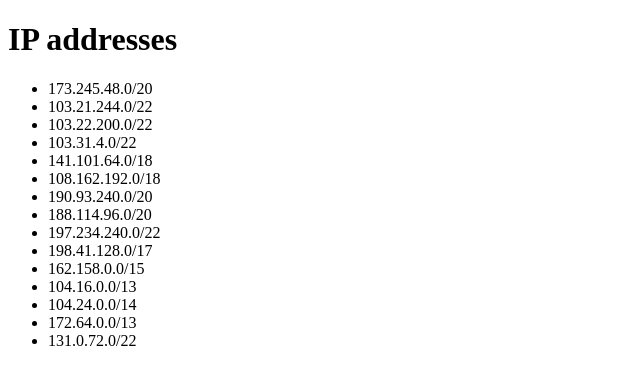
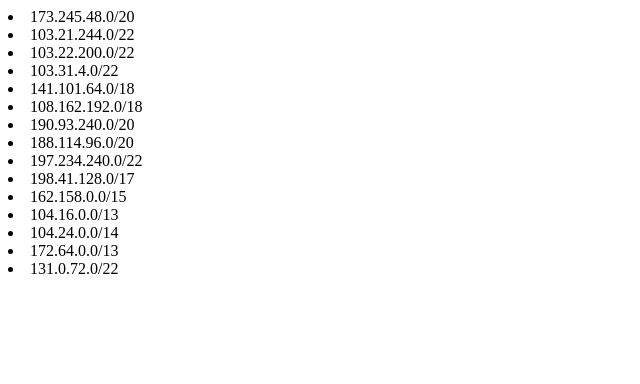
Before and after one commit to openthisworld/cf_checker_test, a plain HTML site: page index.html in a window 1280 px wide. Shown: the whole page, without its empty margins (0-640 px from the left). Drawn offline with Linux system fonts and the light colour scheme.

Commit message:
Update index.html

```diff
--- a/index.html
+++ b/index.html
@@ -1,8 +1,6 @@
 <!DOCTYPE html>
 <html>
 <body>
-	<h1>IP addresses</h1>
-	<ul>
 		<li>173.245.48.0/20</li>
 		<li>103.21.244.0/22</li>
 		<li>103.22.200.0/22</li>
```
